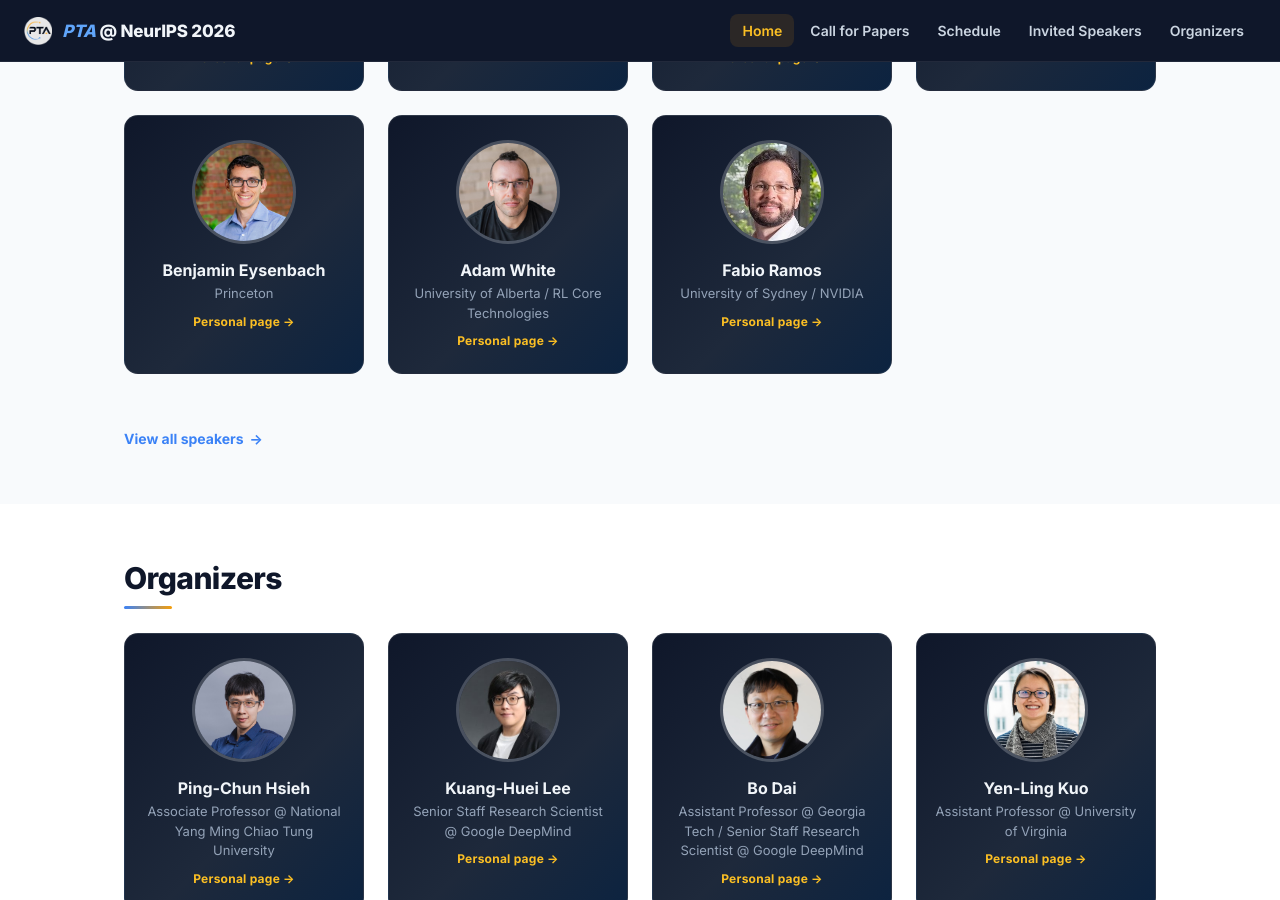
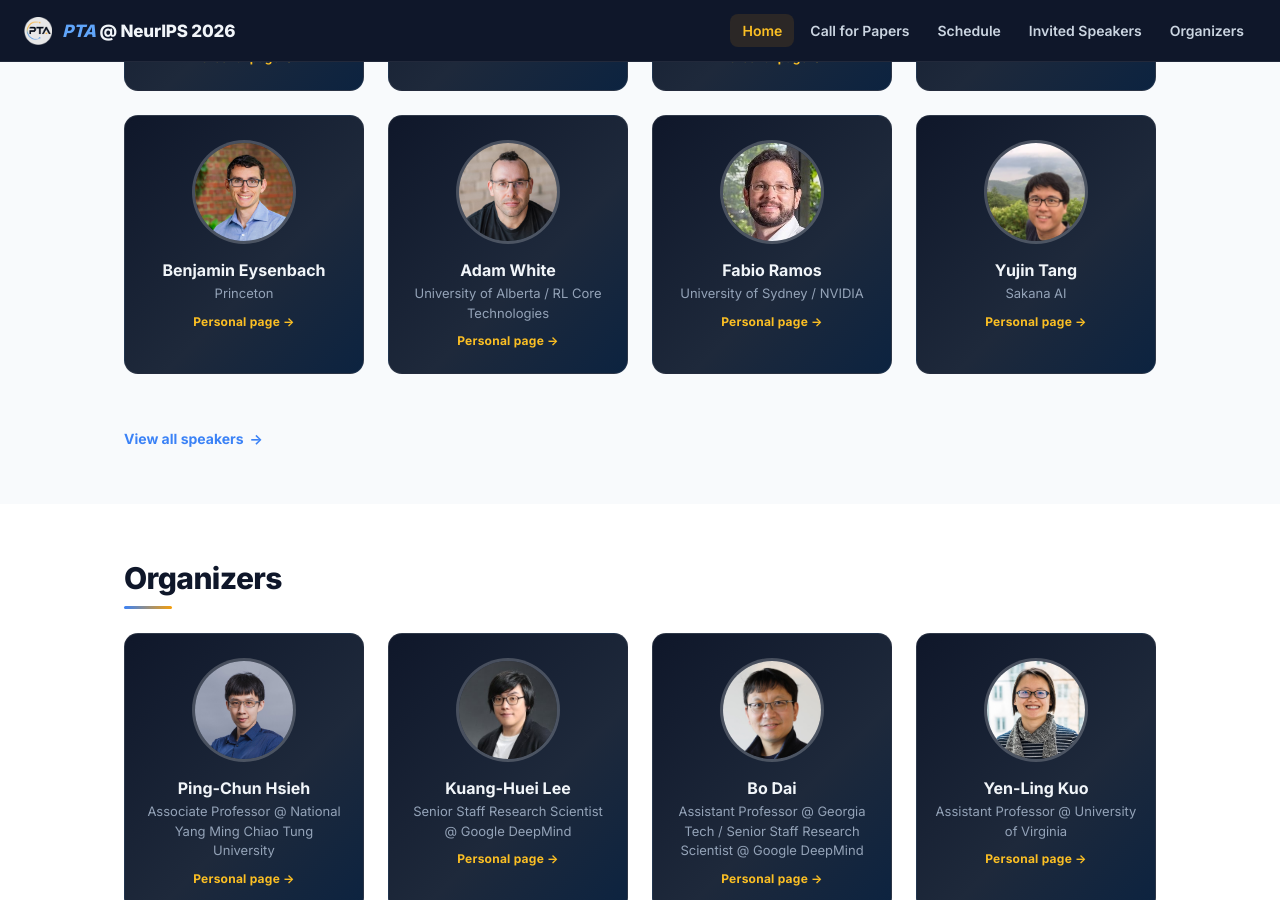
Before and after one commit to PTAworkshop/PTAworkshop.github.io, a Jekyll site: the page built from index.html, in a window 1280 px wide and 900 px high, scrolled down 1449 px. Built offline with Jekyll 4.4.1, drawn with Linux system fonts in a browser that asks for light colours.

Commit message:
add a speaker

```diff
--- a/_data/speakers.yml
+++ b/_data/speakers.yml
@@ -32,3 +32,8 @@
   affiliation: "University of Sydney / NVIDIA"
   url: "https://fabioramos.github.io/Home.html"
   image: /assets/images/speakers/Fabio.jpg
+
+- name: "Yujin Tang"
+  affiliation: "Sakana AI"
+  url: "https://lerrytang.github.io/"
+  image: /assets/images/speakers/Tang.jpg
```
Also changed, not shown: assets/images/speakers/Tang.jpg (added).
